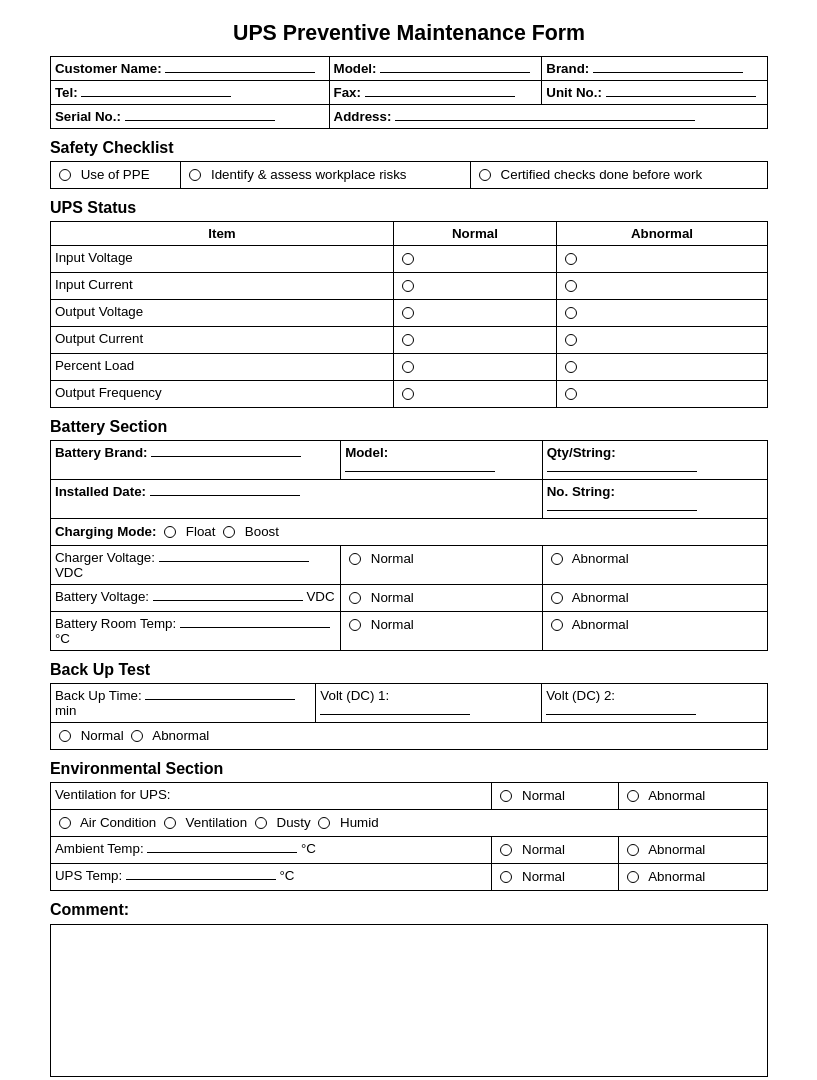
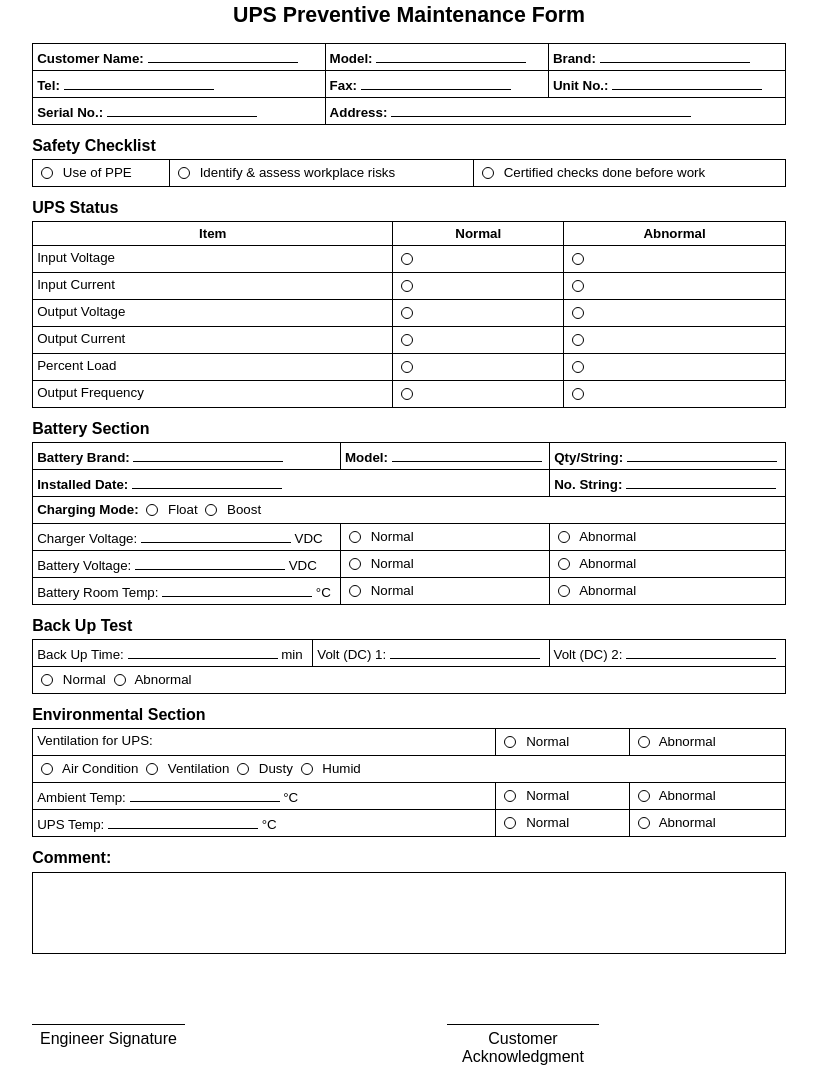
Before and after one commit to Darmmunginsa/Report-v1, a plain HTML site: page index.html in a window 1280 px wide. Shown: the part 31-1111 px from the top of the page, without its empty margins (231-1048 px from the left). Drawn offline with Linux system fonts and the light colour scheme.

Commit message:
index.html

```diff
--- a/index.html
+++ b/index.html
@@ -2,46 +2,41 @@
 <html lang="th">
 <head>
   <meta charset="UTF-8">
-  <title>UPS Preventive Maintenance Form (A4)</title>
+  <title>UPS Preventive Maintenance Form</title>
   <style>
     @page {
       size: A4;
       margin: 20mm;
     }
-
     body {
       font-family: Arial, sans-serif;
       width: 210mm;
       height: 297mm;
       margin: 0 auto;
-      padding: 10mm;
+      padding: 20px;
       box-sizing: border-box;
     }
-
     h1 {
       text-align: center;
       font-size: 16pt;
-      margin-bottom: 10px;
+      margin-bottom: 15px;
     }
-
     table {
       width: 100%;
       border-collapse: collapse;
       font-size: 10pt;
+      margin-bottom: 12px;
     }
-
-    td, th {
+    th, td {
       border: 1px solid #000;
       padding: 4px;
       vertical-align: top;
     }
-
     .section-title {
       font-weight: bold;
       margin: 10px 0 4px 0;
       font-size: 12pt;
     }
-
     .checkbox-round input[type="checkbox"] {
       appearance: none;
       -webkit-appearance: none;
@@ -53,7 +48,6 @@
       margin-right: 6px;
       vertical-align: middle;
     }
-
     .checkbox-round input[type="checkbox"]:checked::before {
       content: "";
       position: absolute;
@@ -64,34 +58,26 @@
       background-color: #000;
       border-radius: 50%;
     }
-
-    .no-border {
-      border: none !important;
-    }
-
     .input-line {
       display: inline-block;
       border-bottom: 1px solid #000;
       width: 150px;
+      height: 14px;
     }
-
     .comment-box {
-      height: 40mm;
+      height: 80px;
       border: 1px solid #000;
       margin-top: 5px;
     }
-
     .signature-block {
       display: flex;
       justify-content: space-between;
       margin-top: 30px;
     }
-
     .signature-block div {
       width: 45%;
       text-align: center;
     }
-
     .signature-line {
       border-top: 1px solid #000;
       margin-top: 40px;
```
